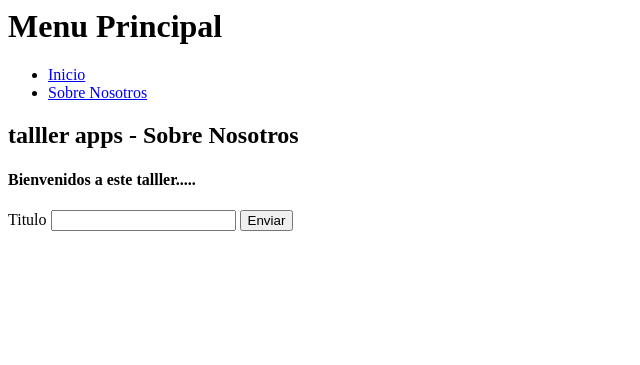
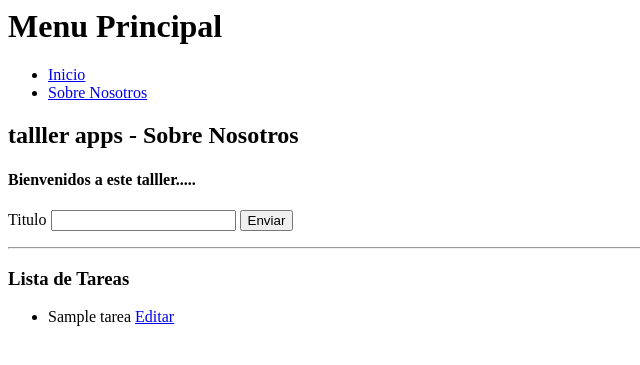
Before and after one commit to yerzyrodriguez-hash/PracticaFlaskDB, a Flask app: page /sobrenosotros in a window 1280 px wide. Shown: the top 365 px of the page, without its empty margins (0-640 px from the left). Run offline with Flask 3, Linux system fonts and the light colour scheme; tables that the repository leaves empty hold one stand-in row (values such as "Sample post").

Commit message:
update Editar
se agrego la función editar y mostrar lista

```diff
--- a/routes.py
+++ b/routes.py
@@ -1,5 +1,5 @@
 from app import app, db
-from flask import render_template
+from flask import render_template, request, redirect, url_for
 import formularios
 from models import Tarea
 
@@ -16,9 +16,9 @@ def sobrenosotros():
         db.session.add(nueva_tarea)
         db.session.commit()
         print('se envio correctamente', formulario.titulo.data)
-        return render_template('sobrenosotros.html', form = formulario,
-                               titulo = formulario.titulo.data)
-    return render_template('sobrenosotros.html', form = formulario)
+        return redirect(url_for('sobrenosotros'))
+    todas_las_tareas = Tarea.query.all()
+    return render_template('sobrenosotros.html', form = formulario, tareas=todas_las_tareas)
 
 @app.route('/saludo')
 def saludo():
@@ -28,5 +28,18 @@ def saludo():
 def usuario(nombre):
     return f'Hola {nombre} bienvenido a tallerapp'
 
+@app.route('/editar/<int:id>', methods=['GET', 'POST'])
+def editar(id):
+    tarea = Tarea.query.get_or_404(id)
+    formulario = formularios.formAgregarTareas()
+    if request.method == 'GET':
+        formulario.titulo.data = tarea.titulo
+    if formulario.validate_on_submit():
+        tarea.titulo = formulario.titulo.data
+        db.session.commit()
+        print('Se editó correctamente la tarea a:', formulario.titulo.data)
+        return redirect(url_for('sobrenosotros'))
+    return render_template('editar.html', form=formulario, tarea=tarea)
+
 if __name__== '__main__' :
     app.run(debug=True)
--- a/templates/sobrenosotros.html
+++ b/templates/sobrenosotros.html
@@ -9,7 +9,17 @@
 {{ form.titulo }}
 {{ form.enviar }}
 </form>
-{% if titulo %}
-    <h2>{{ titulo }}</h2>
-{% endif %}
+<hr>
+<h3>Lista de Tareas</h3>
+<ul>
+    {% for tarea in tareas %}
+        <li>
+            {{ tarea.titulo }}
+            <a href="{{ url_for('editar', id=tarea.id) }}">Editar</a>
+        </li>
+    {% else %}
+        <li>Aún no hay tareas guardadas.</li>
+    {% endfor %}
+</ul>
+
 {% endblock %}
```
Also changed, not shown: templates/editar.html (added, +23 -0 lines).
